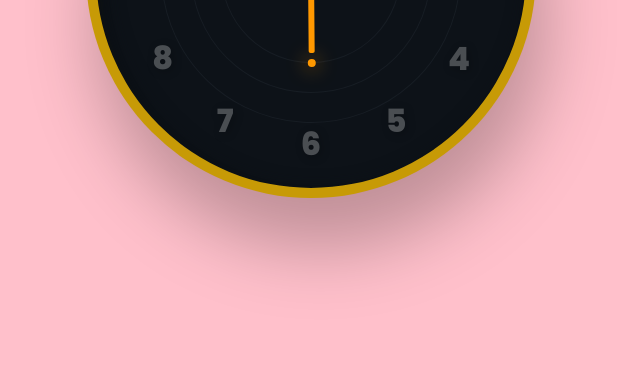
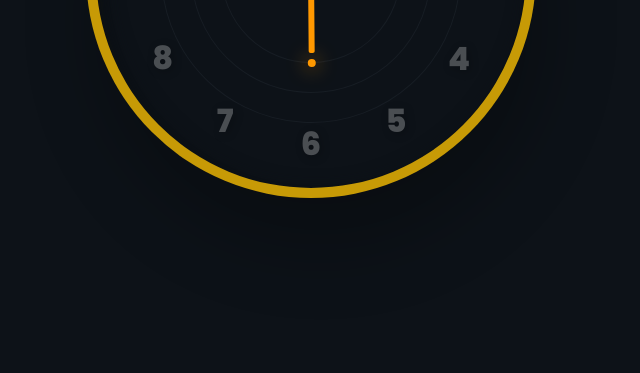
Before and after one commit to otleda/ClockJs, a plain HTML site: page index.html in a window 1280 px wide. Shown: the part 427-800 px from the top of the page, without its empty margins (329-969 px from the left). Drawn offline with Linux system fonts and the light colour scheme.

Commit message:
BUGS: Correcoes de bugs no layout da aplicacao

```diff
--- a/css/style.css
+++ b/css/style.css
@@ -19,8 +19,7 @@ body {
 
     min-height: 100vh;
     font-family: 'Poppins', sans-serif;
-    /*background: #0d1218;*/
-    background: pink;
+    background: #0d1218;
 }
 
 .container {
@@ -68,7 +67,7 @@ body {
     border: 3px solid white;
     border-radius: 50%;
     z-index: 2;
-    background:  #ff0000;/* #171d24 */;
+    background: #171d24;
 }
 
 /* BASE NUMBER */
@@ -108,8 +107,10 @@ span b {
 }
 
 /* CIRCLES */
-/* .content-cicle {
-
+.content-cicle {
+    position: relative;
+    width: 100%;
+    height: 100%;
     display: flex;
     display: -webkit-box;
     display: -ms-flexbox;
@@ -118,11 +119,10 @@ span b {
         -webkit-box-pack: center;
         -moz-flex-pack: center;
 
-
     align-items: center;
         -webkit-box-align: center;
         -moz-box-align: center;
-} */
+}
 
 .circle {
     position: absolute;
--- a/index.html
+++ b/index.html
@@ -20,7 +20,7 @@
     <div class="container">
         <div class="clock">
 
-           <!--  <div class="content-cicle"> -->
+            <div class="content-cicle">
                 <div id="seconds"class="circle" style="--color:#e21304;">
                     <i class="pointer"></i>
                 </div>
@@ -30,7 +30,7 @@
                 <div id="hours" class="circle circle-03" style="--color: #ff9800; ">
                     <i class="pointer"></i>
                 </div>
-           <!--  </div> -->
+            </div>
 
             <!-- NUMBERS -->
             <div class="content-numbers">
```
